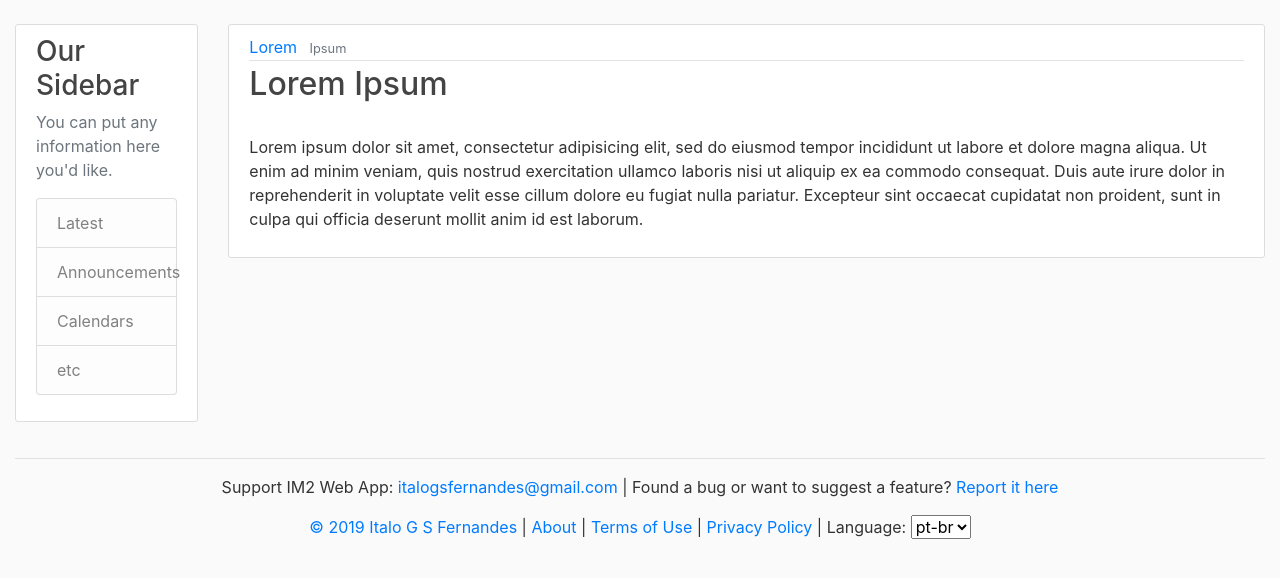
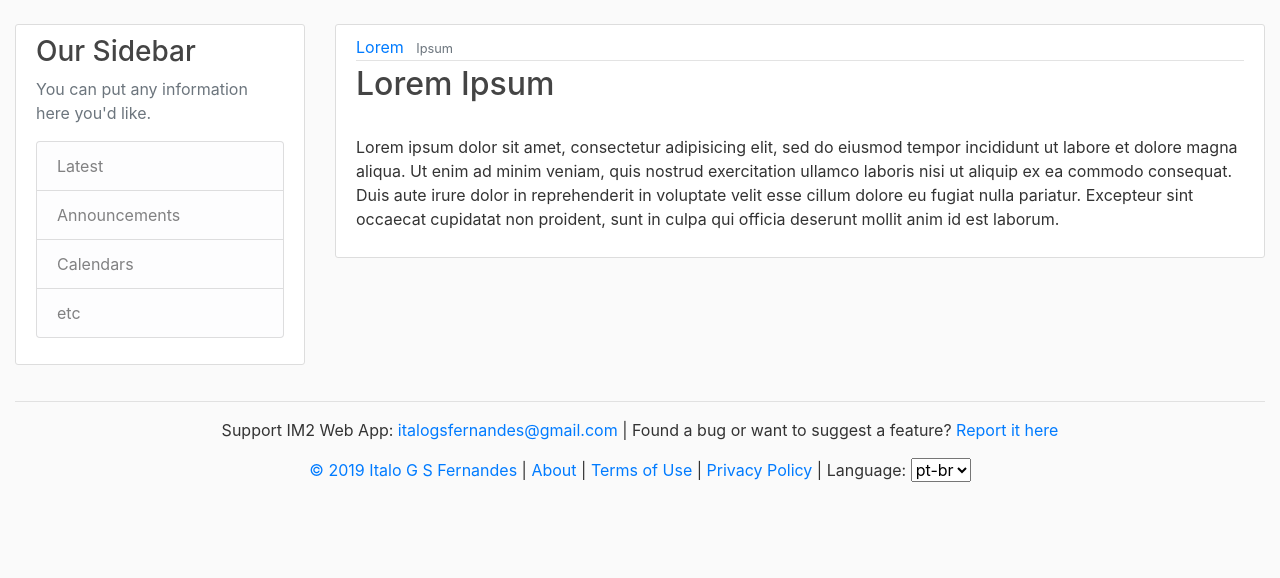
Before and after one commit to italogsfernandes/imagens-medicas-2, a Django app: page / in a window 1280 px wide. Shown: the part 56-634 px from the top of the page. Run offline with Django 3.2, Linux system fonts and the light colour scheme; some libraries are stand-ins or nearby versions.

Commit message:
change side bar size

```diff
--- a/im2webapp/im2webapp/templates/im2webapp/base.html
+++ b/im2webapp/im2webapp/templates/im2webapp/base.html
@@ -36,11 +36,11 @@
 
     <main role="main" style="margin-right: 15px; margin-left: 15px;">
       <div class="row">
-        <div class="col-md-2"> {# 2 pq a thaynara falou q ficava melhor col-md-2 do que col-md-3 #}
+        <div class="col-md-3"> {# 2 pq a thaynara falou q ficava melhor col-md-2 do que col-md-3 #}
           {% block side_bar %}{% endblock %}
         </div>
         {% block outside_content %}
-        <div class="col-md-10">
+        <div class="col-md-9">
             {% include 'im2webapp/_messages.html' %}
             {% block content %}{% endblock %}
         </div>
```
